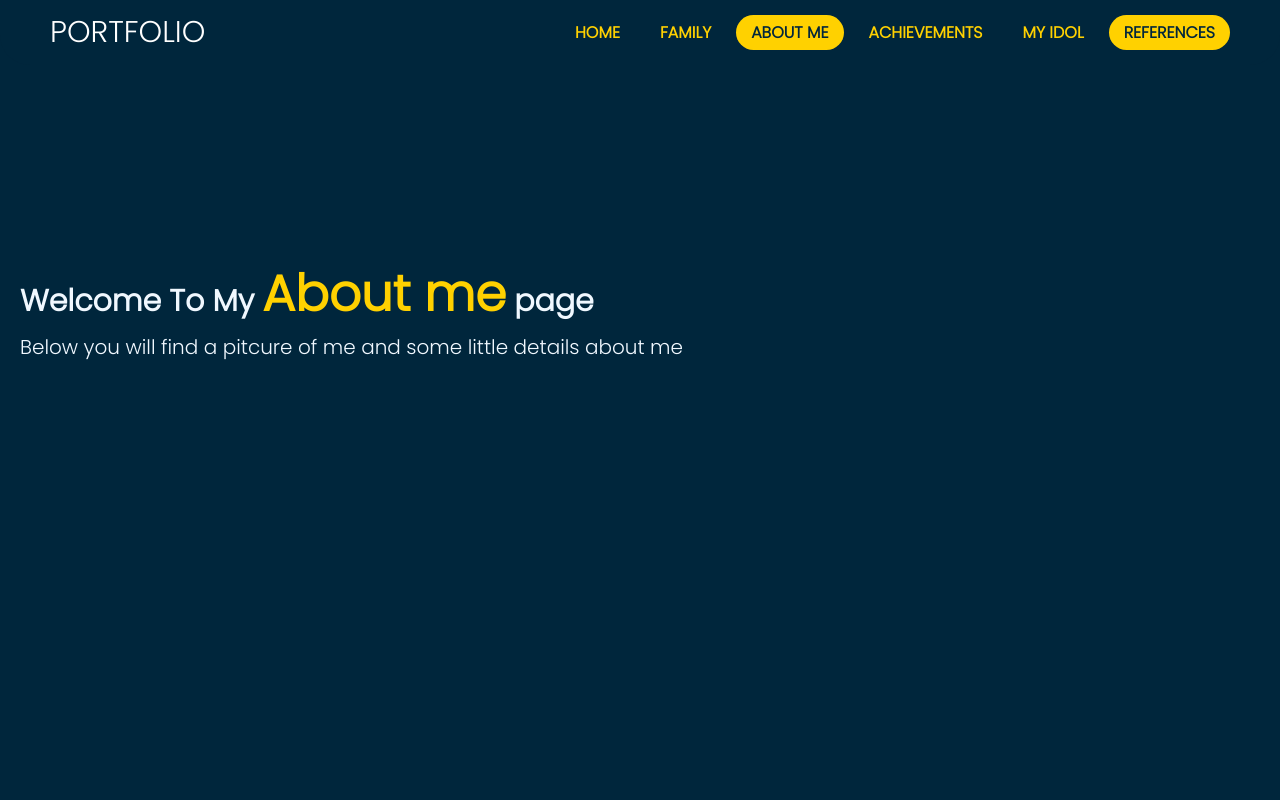
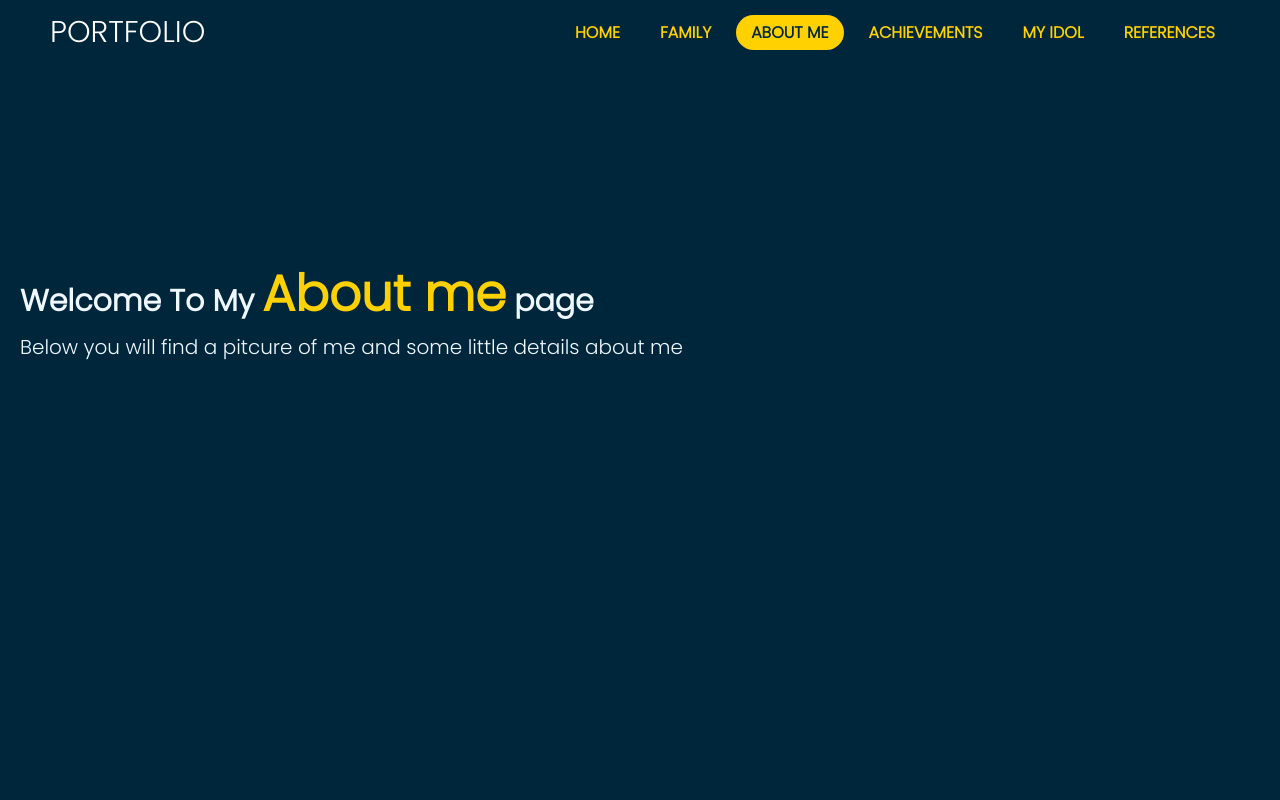
Before and after one commit to noilchitrakar/noilchitrakar.github.io, a plain HTML site: page aboutme.html in a window 1280 px wide. Shown: the top 800 px of the page. Drawn offline with Linux system fonts and the light colour scheme.

Commit message:
Add files via upload

```diff
--- a/aboutme.html
+++ b/aboutme.html
@@ -24,7 +24,7 @@
             <li><a href="aboutme.html" class="active">ABOUT ME </a></li>
             <li><a href="achievements.html">ACHIEVEMENTS </a></li>
             <li><a href="myidol.html">MY IDOL</a></li>
-            <li><a href="refrence.html" class="active">REFERENCES</a></li>
+            <li><a href="refrence.html">REFERENCES</a></li>
         </ul>
         </div>
     </div>
```
